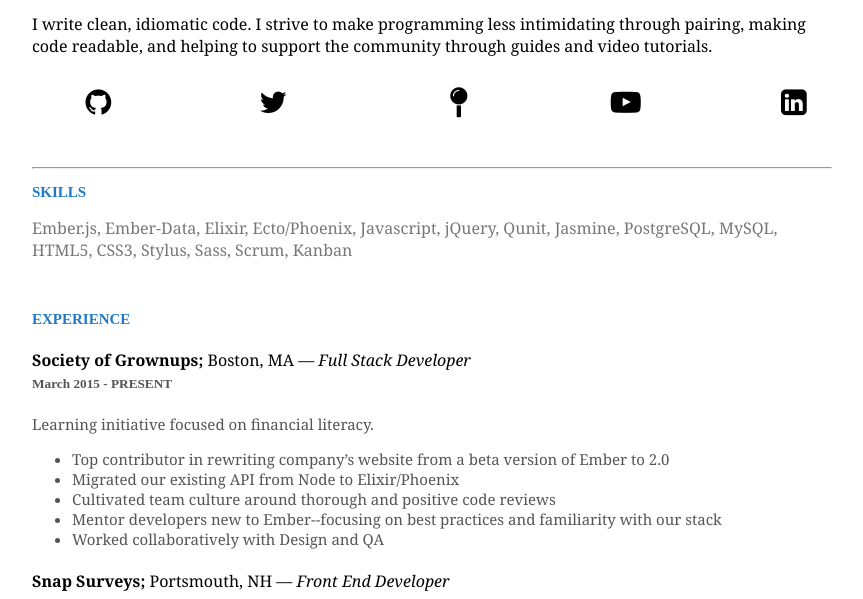
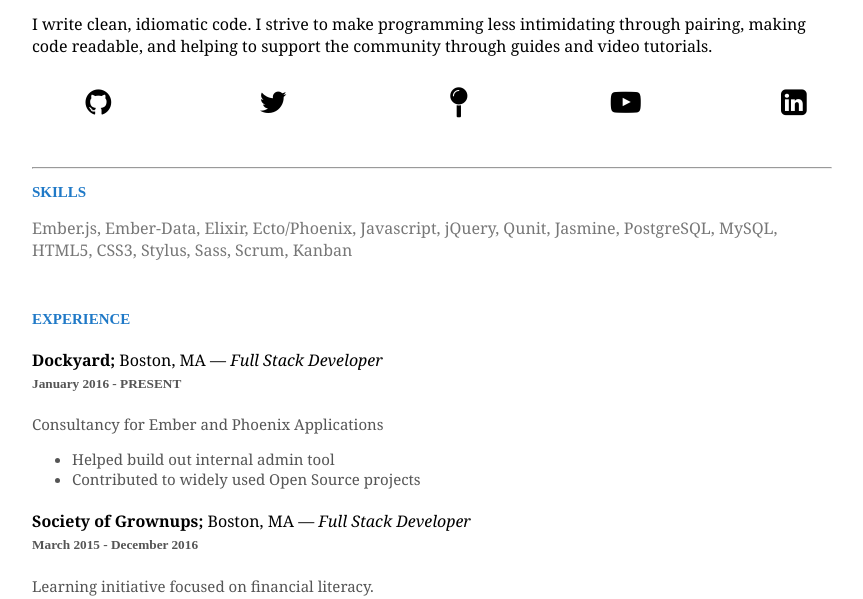
Before and after one commit to sbatson5/sbatson5.github.io, a plain HTML site: page index.html in a window 1280 px wide. Shown: the part 145-744 px from the top of the page, without its empty margins (208-1071 px from the left). Drawn offline with Linux system fonts and the light colour scheme.

Commit message:
add dockyard to experience

```diff
--- a/index.html
+++ b/index.html
@@ -66,11 +66,27 @@
       <h3>EXPERIENCE</h3>
       <div class="topic">
         <h4>
+          Dockyard;
+          <span class="location">Boston, MA —</span>
+          <span class="position">Full Stack Developer</span>
+        </h4>
+        <h5>January 2016 - PRESENT</h5>
+        <div class="description">
+          Consultancy for Ember and Phoenix Applications
+          <ul>
+            <li>Helped build out internal admin tool</li>
+            <li>Contributed to widely used Open Source projects</li>
+          </ul>
+        </div>
+      </div>
+
+      <div class="topic">
+        <h4>
           Society of Grownups;
           <span class="location">Boston, MA —</span>
           <span class="position">Full Stack Developer</span>
         </h4>
-        <h5>March 2015 - PRESENT</h5>
+        <h5>March 2015 - December 2016</h5>
         <div class="description">
           Learning initiative focused on financial literacy.
           <ul>
```
